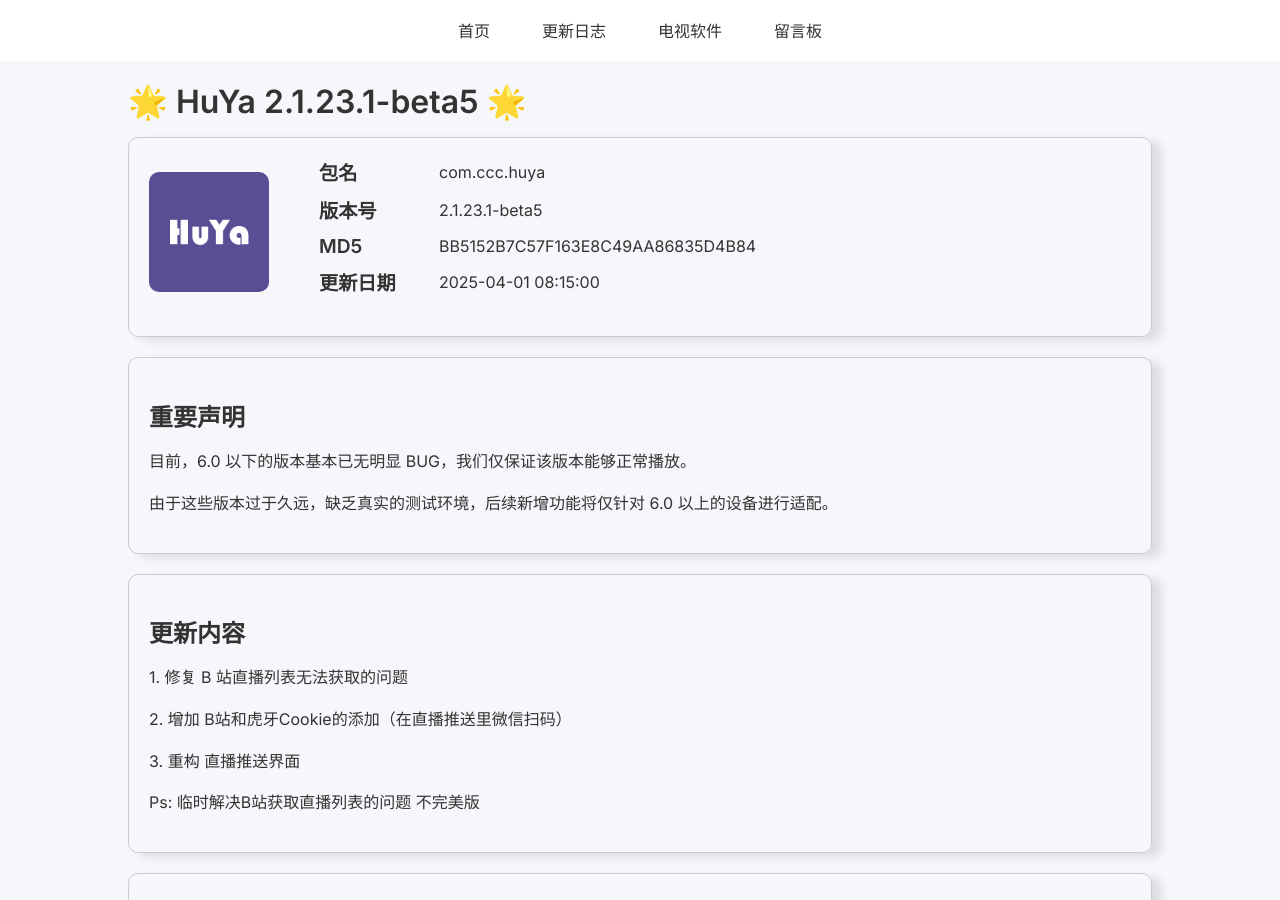
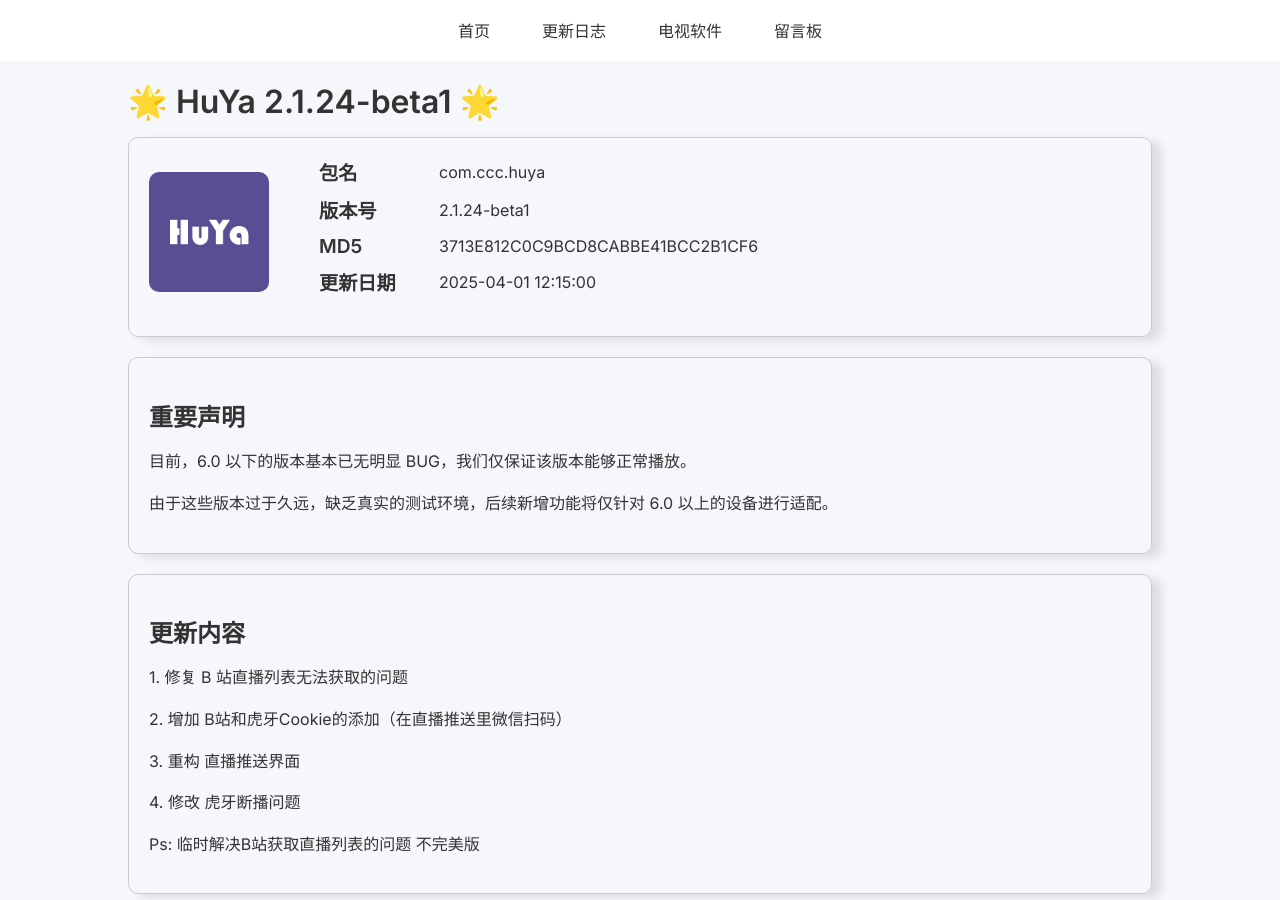
Before and after one commit to jayjd/jayjd.github.io, a Jekyll site: the page built from _posts/huya/2025-04-01-HuYa2.1.23.1.md, in a window 1280 px wide and 900 px high. Built offline with Jekyll 4.4.1, drawn with Linux system fonts in a browser that asks for light colours; comment, search, counter and statistics services are not loaded.

Commit message:
更新 HuYa 版本至 2.1.24-beta1，修复 B 站直播列表获取问题，增加 Cookie 添加功能，重构直播推送界面，修改断播问题

```diff
--- a/_posts/huya/2025-04-01-HuYa2.1.23.1.md
+++ b/_posts/huya/2025-04-01-HuYa2.1.23.1.md
@@ -1,16 +1,17 @@
 ---
 layout: default
 title:  "HuYa"
-version: 2.1.23.1-beta5
+version: 2.1.24-beta1
 icon: "/assets/img/ic_channel.png"
 package: com.ccc.huya
-md5: BB5152B7C57F163E8C49AA86835D4B84
+md5: 3713E812C0C9BCD8CABBE41BCC2B1CF6
 update-content: |
             1. 修复 B 站直播列表无法获取的问题
             2. 增加 B站和虎牙Cookie的添加（在直播推送里微信扫码）
             3. 重构 直播推送界面
+            4. 修改 虎牙断播问题
             Ps: 临时解决B站获取直播列表的问题 不完美版
-date:   2025-04-01 16:15:00 +0800
+date:   2025-04-01 20:15:00 +0800
 categories: thread
 lanzou_download: "https://jayjd.lanzouu.com/b0017d4c4d"
 lanzou_pwd: "h8lf"
```
